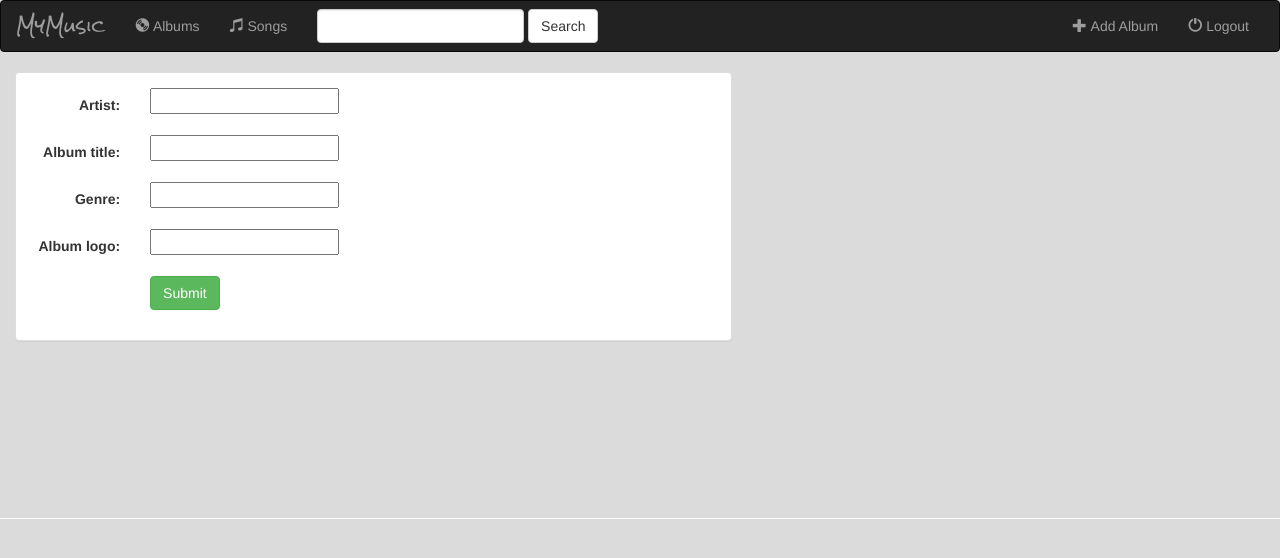
After one commit to bo-boka/website, a Django app: page /music/album/add/ in a window 1280 px wide. The commit adds this page. Shown: the top 558 px of the page. Run offline with Django 3.2, Linux system fonts and the light colour scheme; some libraries are stand-ins or nearby versions.

Commit message:
form template, generic, and modelform

```diff
--- a/website/music/models.py
+++ b/website/music/models.py
@@ -2,6 +2,7 @@
 from __future__ import unicode_literals
 
 from django.db import models
+from django.core.urlresolvers import reverse
 
 
 class Album(models.Model):
@@ -9,6 +10,9 @@ class Album(models.Model):
     album_title = models.CharField(max_length=500)
     genre = models.CharField(max_length=100)
     album_logo = models.CharField(max_length=1000)
+
+    def get_absolute_url(self):
+        return reverse('music:detail', kwargs={'pk': self.pk})
 
     def __str__(self):
         return self.album_title + ' - ' + self.artist
--- /dev/null
+++ b/website/music/templates/music/album_form.html
@@ -0,0 +1,25 @@
+{% extends 'music/base.html' %}
+{% block title %}Add a New Album{% endblock %}
+{% block albums_active %}active{% endblock %}
+
+{% block body %}
+<div class="container-fluid">
+    <div class="row">
+        <div class="col-sm-12 col-md-7">
+            <div class="panel panel-default">
+              <div class="panel-body">
+                <form class="form-horizontal" action="" method="post" enctype="multipart/form-data">
+                    {% csrf_token %}
+                    {% include 'music/form-template.html' %}
+                    <div class="form-group">
+                        <div class="col-sm-offset-2 col-sm-10">
+                            <button type="submit" class="btn btn-success">Submit</button>
+                        </div>
+                    </div>
+                </form>
+              </div>
+            </div>
+        </div>
+    </div>
+</div>
+{% endblock %}
--- a/website/music/templates/music/base.html
+++ b/website/music/templates/music/base.html
@@ -45,7 +45,7 @@
                 </form>
                 <ul class="nav navbar-nav navbar-right">
                     <li class="">
-                        <a href="#">
+                        <a href="{% url 'music:album-add' %}">
                             <span class="glyphicon glyphicon-plus" aria-hidden="true"></span>&nbsp;Add Album
                         </a>
                     </li>
--- /dev/null
+++ b/website/music/templates/music/form-template.html
@@ -0,0 +1,9 @@
+{% for field in form %}
+    <div class="form-group">
+        <!--<div class="col-sm-offset-2 col-sm-10">-->
+            <!--<span class="text-danger small">{{ field.errors }}</span>-->
+        <!--</div>-->
+        <label class="control-label col-sm-2">{{ field.label_tag }}</label>
+        <div class="col-sm-10">{{ field }}</div>
+    </div>
+{% endfor %}
--- a/website/music/urls.py
+++ b/website/music/urls.py
@@ -5,13 +5,7 @@ from . import views
 app_name = 'music'
 
 urlpatterns = [
-    # /music/
-    url(r'^$', views.index, name='index'),
-
-    # /music/23/
-    # name='detail' is for non hard coded urls in html
-    url(r'^(?P<album_id>[0-9]+)/$', views.detail, name='detail'),
-
-    # /music/23/favorite
-    url(r'^(?P<album_id>[0-9]+)/favorite/$', views.favorite, name='favorite'),
+    url(r'^$', views.IndexView.as_view(), name='index'),
+    url(r'^(?P<pk>[0-9]+)/$', views.DetailView.as_view(), name='detail'),
+    url(r'album/add/$', views.AlbumCreate.as_view(), name='album-add'),
 ]
--- a/website/music/views.py
+++ b/website/music/views.py
@@ -1,40 +1,21 @@
-# -*- coding: utf-8 -*-
-from __future__ import unicode_literals
-# used if not using get_object_or_404
-from django.http import Http404
-# used if not using render
-from django.http import HttpResponse
-from django.shortcuts import render, get_object_or_404
-from .models import Album, Song
+from django.views import generic
+from django.views.generic.edit import CreateView, UpdateView, DeleteView
+from .models import Album
 
 
-def index(request):
-    all_albums = Album.objects.all()
-    context = {'all_albums': all_albums}
-    # render converts to HttpResponse
-    return render(request, 'music/index.html', context)
+class IndexView(generic.ListView):
+    template_name = 'music/index.html'
+    # used if you want to change the default 'object_list' name in html file
+    # context_object_name = 'all_albums'
+
+    def get_queryset(self):
+        return Album.objects.all()
 
 
-def detail(request, album_id):
-    # shortcut instead of try statement w render
-    album = get_object_or_404(Album, pk=album_id)
-    # try:
-    #     album = Album.objects.get(pk=album_id)
-    # except Album.doesNotExist:
-    #     raise Http404("Album does not exist")
-    return render(request, 'music/detail.html', {'album': album})
+class DetailView(generic.DetailView):
+    model = Album
+    template_name = 'music/detail.html'
 
-
-def favorite(request, album_id):
-    album = get_object_or_404(Album, pk=album_id)
-    try:
-        selected_song = album.song_set.get(pk=request.POST['song'])
-    except (KeyError, Song.DoesNotExist):
-        return render(request, 'music/detail.html', {
-            'album': album,
-            'error_message': "You did not select a valid song.",
-        })
-    else:
-        selected_song.is_favorite = True
-        selected_song.save()
-        return render(request, 'music/detail.html', {'album':album})
+class AlbumCreate(CreateView):
+    model = Album
+    fields = ['artist', 'album_title', 'genre', 'album_logo']
```
Also changed, not shown: website/music/templates/music/detail.html (+8 -25 lines), website/music/templates/music/index.html (+5 -10 lines), website/db.sqlite3, 3 other files.
